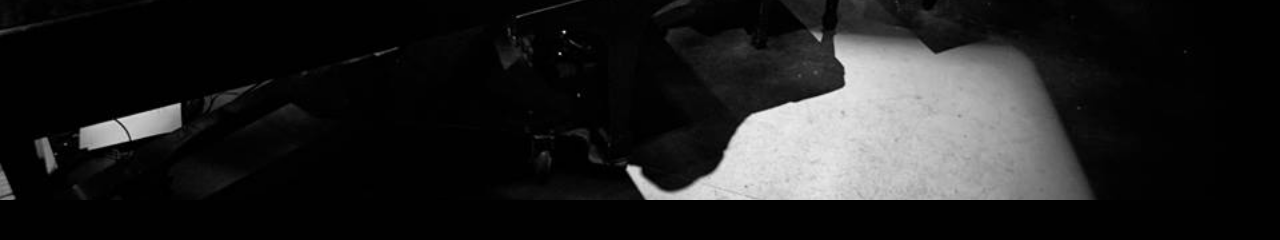
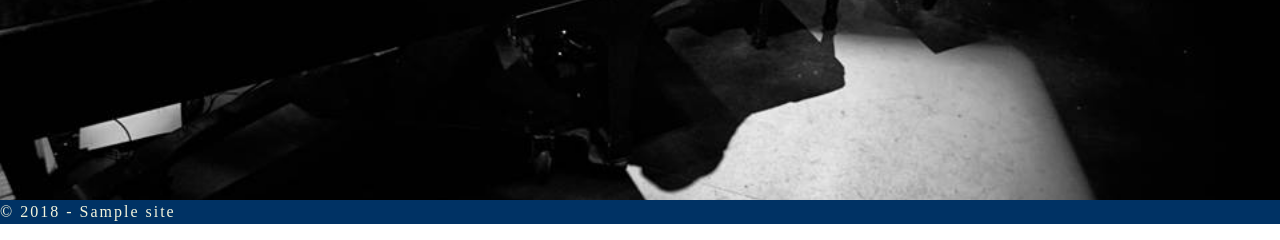
Before and after one commit to Mickey0001/Sinan-Alimanovic, a WordPress theme: the page made by index.php in a window 1280 px wide. Shown: the part 656-896 px from the top of the page. Before the commit the page ends 856 px from the top, so only its background shows below. Run offline with PHP 8.4 and a stand-in for WordPress, Linux system fonts and the light colour scheme; the site name, menu and one post (Sample post) are stand-ins, and other content is empty.

Commit message:
Heade and footer

```diff
--- a/footer.php
+++ b/footer.php
@@ -1,4 +1,6 @@
-<footer></footer>
+<footer class="blog-footer">
+  <p>&copy; <?php echo Date('Y');?> - <?php bloginfo('name'); ?></p>
+</footer>
 
 <?php wp_footer(); ?>
 
--- a/index.php
+++ b/index.php
@@ -6,15 +6,15 @@
     <!-- The slideshow -->
     <div class="carousel-inner">
       <div class="carousel-item active">
-        <img class="carousel-image" src="images/Sinan1.jpg" alt="Sinan Alimanovic">
+        <img class="carousel-image" src="http://localhost/Sinan/wp-content/themes/Sinan-Alimanovic/images/Sinan1.jpg" alt="Sinan Alimanovic">
+        <h2 class="carousel-caption">Sinan <br> Alimanovic</h2>
+      </div>
+      <div class="carousel-item">
+        <img class="carousel-image" src="http://localhost/Sinan/wp-content/themes/Sinan-Alimanovic/images/Sinan2.jpg" alt="Sinan Alimanovic">
         <h2 class="carousel-caption">Sinan <br> Alimanovic</h2 >
       </div>
       <div class="carousel-item">
-        <img class="carousel-image" src="images/Sinan2.jpg" alt="Sinan Alimanovic">
-        <h2 class="carousel-caption">Sinan <br> Alimanovic</h2 >
-      </div>
-      <div class="carousel-item">
-       <img class="carousel-image" src="images/Sinan3.jpg" alt="Sinan Alimanovic">
+       <img class="carousel-image" src="http://localhost/Sinan/wp-content/themes/Sinan-Alimanovic/images/Sinan3.jpg" alt="Sinan Alimanovic">
        <h2 class="carousel-caption">Sinan <br> Alimanovic</h2 >
       </div>
     </div>
--- a/style.css
+++ b/style.css
@@ -60,3 +60,6 @@ a:hover{
   text-shadow: 1px 1px #000;
   text-align: left;
 }
+.blog-footer{
+  background: rgba(0,50,100);
+}
```
